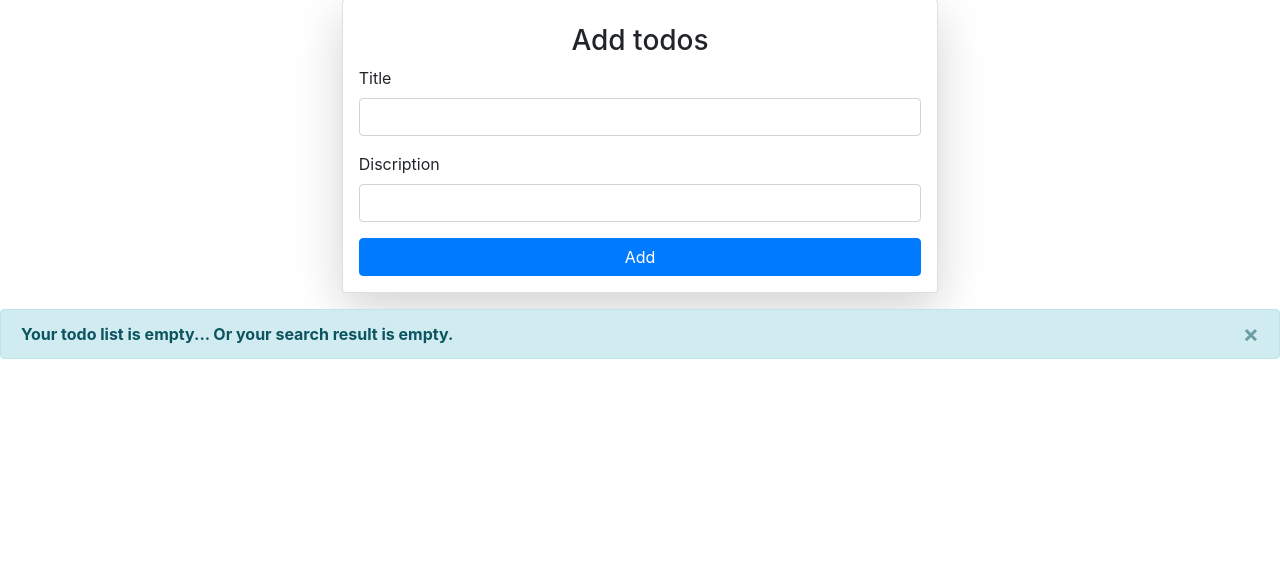
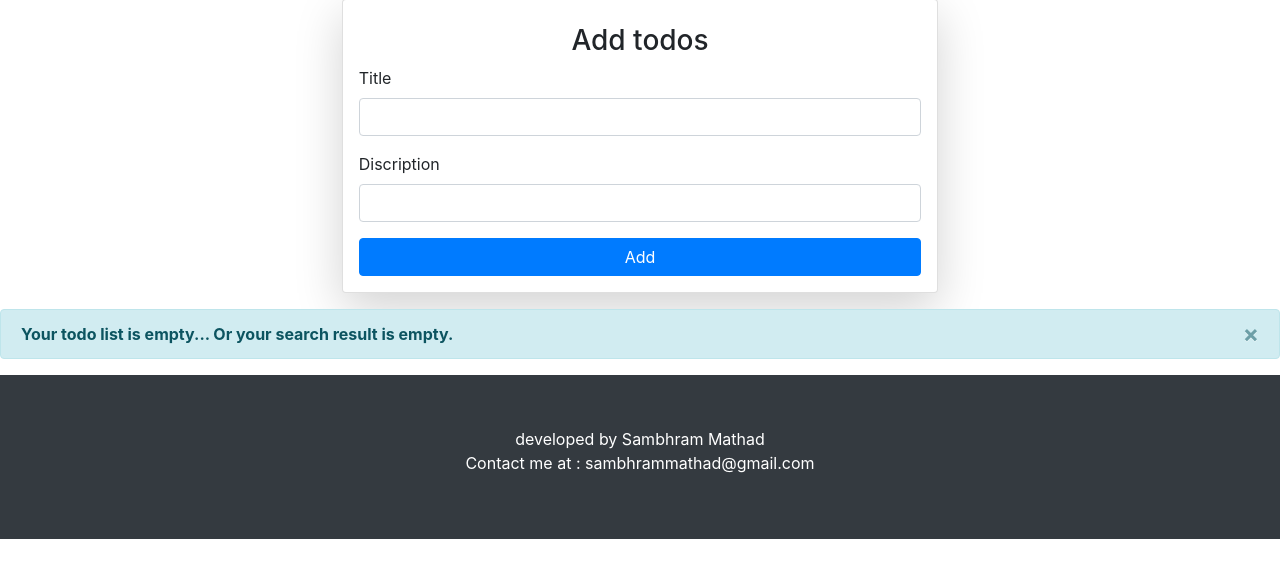
Before and after one commit to SambhramMathad13/Django_todo, a Django app: page /home/1 in a window 1280 px wide. Shown: the part 169-747 px from the top of the page. Run offline with Django 4.2, Linux system fonts and the light colour scheme; a user stored in the database is signed in; data comes from the database, SQL or seed files in the repository.

Commit message:
tested all

```diff
--- a/todo/templates/home.html
+++ b/todo/templates/home.html
@@ -18,8 +18,7 @@
 
 
 <body>
-
-
+  <header>
   <nav class="navbar navbar-expand-lg navbar-dark bg-dark">
     <a class="navbar-brand" href="/">My Todo</a>
     <button class="navbar-toggler" type="button" data-toggle="collapse" data-target="#navbarSupportedContent"
@@ -52,6 +51,7 @@
 
     </div>
   </nav>
+  </header>
 
 
 
@@ -140,6 +140,12 @@
   {% endif %}
 </div>
 
+<footer class="bg-dark text-center text-white p-5">
+  <p class="mt-1">developed by Sambhram Mathad <br>
+    Contact me at : sambhrammathad@gmail.com</p>
+
+</footer>
+
 </body>
 
 </html>
```
